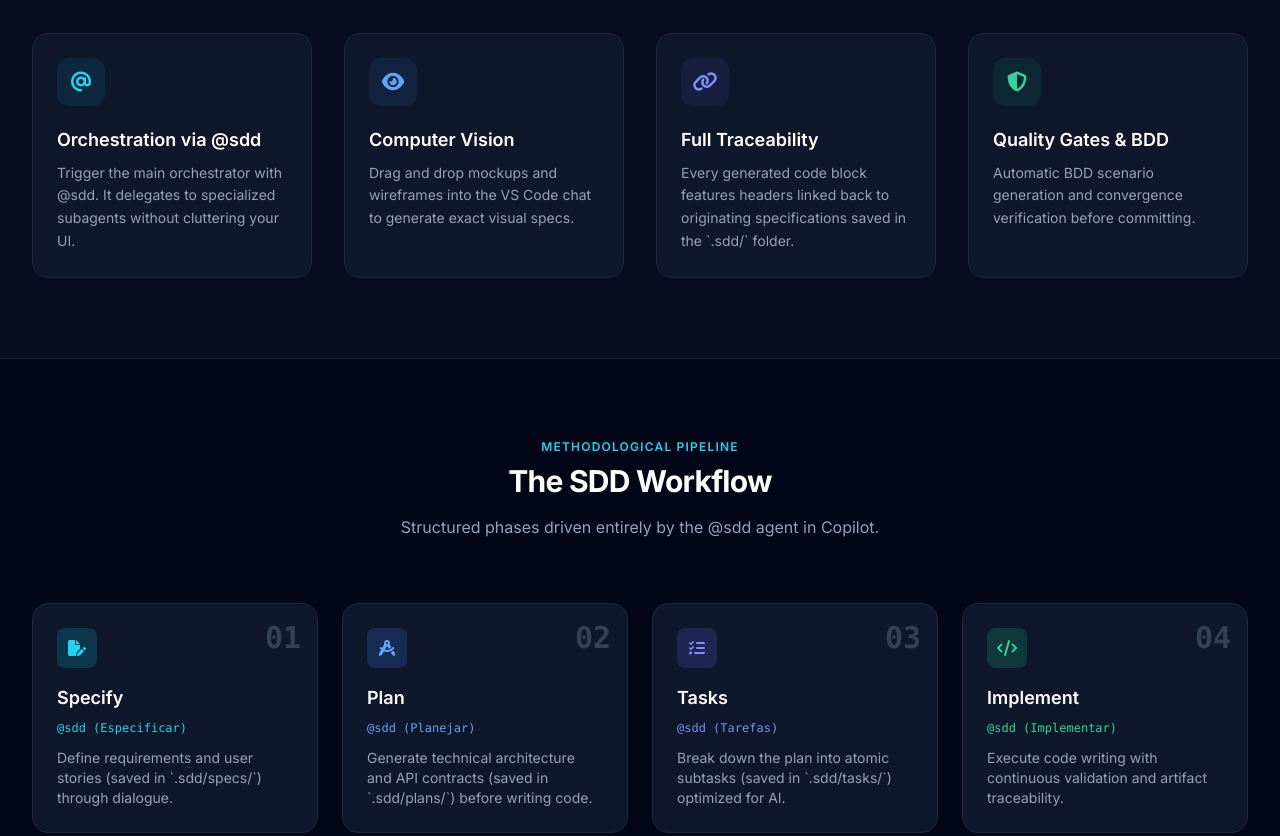
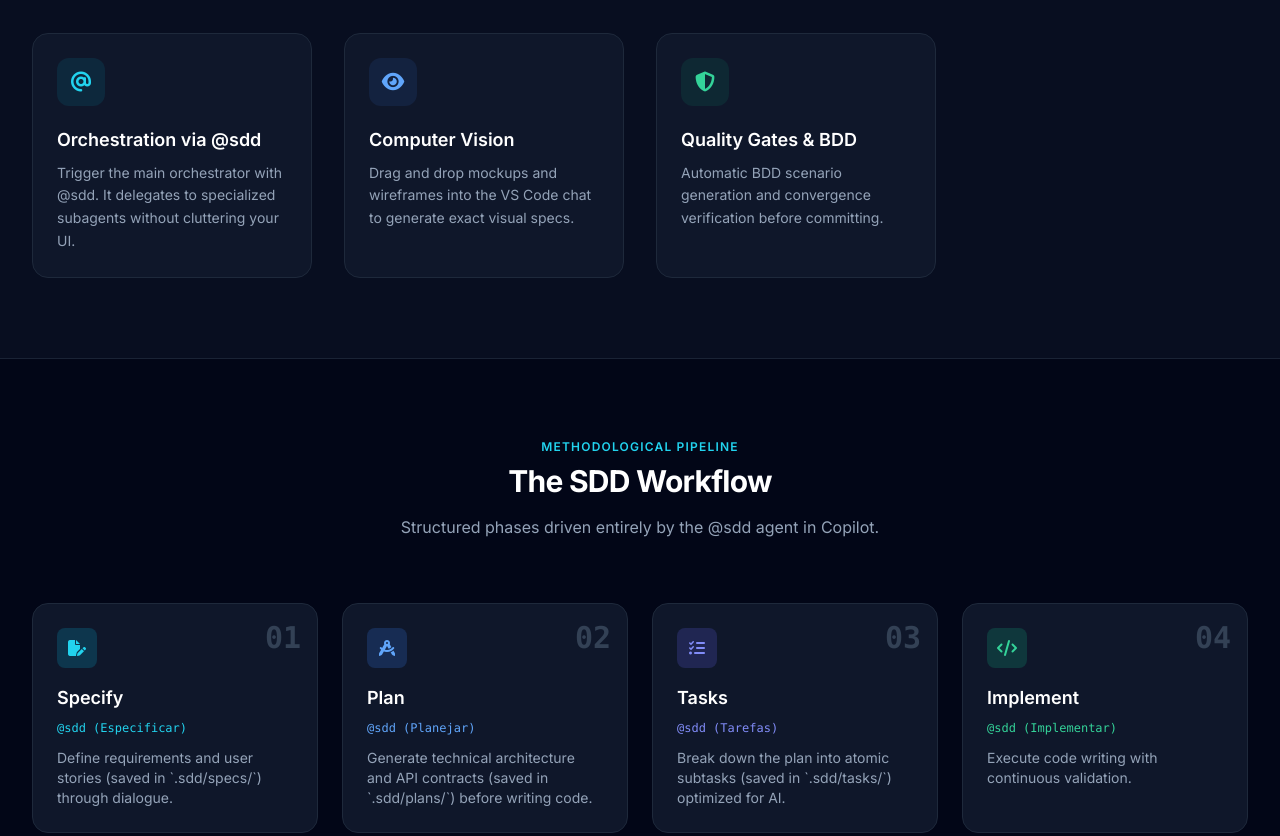
Before and after one commit to airesvsg/sdd-vscode-copilot-plugin, a plain HTML site: page docs/index.html in a window 1280 px wide. Shown: the part 1300-2136 px from the top of the page. Drawn offline with nearby package versions, Linux system fonts and the light colour scheme.

Commit message:
Remove traceability references from documentation and agent description for clarity

```diff
--- a/docs/index.html
+++ b/docs/index.html
@@ -303,7 +303,7 @@
                     </p>
                 </div>
 
-                <div class="bg-slate-900 border border-slate-800 rounded-2xl p-6 hover:border-cyan-500/50 transition-all duration-300 hover:shadow-xl hover:shadow-cyan-500/5 group">
+                <!-- div class="bg-slate-900 border border-slate-800 rounded-2xl p-6 hover:border-cyan-500/50 transition-all duration-300 hover:shadow-xl hover:shadow-cyan-500/5 group">
                     <div class="w-12 h-12 rounded-xl bg-indigo-500/10 text-indigo-400 flex items-center justify-center text-xl mb-5 group-hover:scale-110 transition-transform">
                         <i class="fa-solid fa-link"></i>
                     </div>
@@ -311,7 +311,7 @@
                     <p class="text-sm text-slate-400 leading-relaxed" data-i18n="feat_3_desc">
                         Cada bloco de código gerado possui cabeçalhos vinculados às especificações de origem salvos na pasta `.sdd/`.
                     </p>
-                </div>
+                </div -->
 
                 <div class="bg-slate-900 border border-slate-800 rounded-2xl p-6 hover:border-cyan-500/50 transition-all duration-300 hover:shadow-xl hover:shadow-cyan-500/5 group">
                     <div class="w-12 h-12 rounded-xl bg-emerald-500/10 text-emerald-400 flex items-center justify-center text-xl mb-5 group-hover:scale-110 transition-transform">
@@ -373,7 +373,7 @@
                     </div>
                     <h3 class="text-lg font-semibold text-white mb-2">Implement</h3>
                     <code class="text-xs text-emerald-400 font-mono block mb-3">@sdd (Implementar)</code>
-                    <p class="text-sm text-slate-400" data-i18n="wf_4_desc">Executa a escrita de código com validação contínua e rastreabilidade nos artefatos.</p>
+                    <p class="text-sm text-slate-400" data-i18n="wf_4_desc">Executa a escrita de código com validação contínua.</p>
                 </div>
             </div>
         </div>
@@ -594,7 +594,7 @@
                 wf_1_desc: "Define requisitos e histórias de usuário (salvos em `.sdd/specs/`) através de diálogo.",
                 wf_2_desc: "Gera arquitetura técnica e contratos (salvos em `.sdd/plans/`) antes de codificar.",
                 wf_3_desc: "Divide o plano em subtarefas atômicas (salvas em `.sdd/tasks/`) otimizadas para IA.",
-                wf_4_desc: "Executa a escrita de código com validação contínua e rastreabilidade nos artefatos.",
+                wf_4_desc: "Executa a escrita de código com validação contínua.",
                 subagents_kicker: "Especialistas Internos",
                 subagents_title: "A Equipe de Subagentes",
                 subagents_subtitle: "O @sdd atua como orquestrador principal, delegando tarefas para agentes especializados, garantindo rigor e foco em cada fase do ciclo.",
@@ -660,7 +660,7 @@
                 wf_1_desc: "Define requirements and user stories (saved in `.sdd/specs/`) through dialogue.",
                 wf_2_desc: "Generate technical architecture and API contracts (saved in `.sdd/plans/`) before writing code.",
                 wf_3_desc: "Break down the plan into atomic subtasks (saved in `.sdd/tasks/`) optimized for AI.",
-                wf_4_desc: "Execute code writing with continuous validation and artifact traceability.",
+                wf_4_desc: "Execute code writing with continuous validation.",
                 subagents_kicker: "Internal Experts",
                 subagents_title: "The Subagent Team",
                 subagents_subtitle: "The @sdd acts as the main orchestrator, delegating tasks to specialized agents, ensuring rigor and focus in each phase.",
@@ -726,7 +726,7 @@
                 wf_1_desc: "Define requisitos e historias de usuario (guardados en `.sdd/specs/`) mediante diálogo.",
                 wf_2_desc: "Genera arquitectura técnica y contratos de API (guardados en `.sdd/plans/`) antes de programar.",
                 wf_3_desc: "Divide el plan en subtareas atómicas (guardadas en `.sdd/tasks/`) optimizadas para IA.",
-                wf_4_desc: "Ejecuta la escritura de código con validación continua y trazabilidad.",
+                wf_4_desc: "Ejecuta la escritura de código con validación continua.",
                 subagents_kicker: "Expertos Internos",
                 subagents_title: "El Equipo de Subagentes",
                 subagents_subtitle: "El @sdd actúa como orquestador principal, delegando tareas a agentes especializados, garantizando rigor y enfoque en cada fase.",
```
Also changed, not shown: 2 other files.
